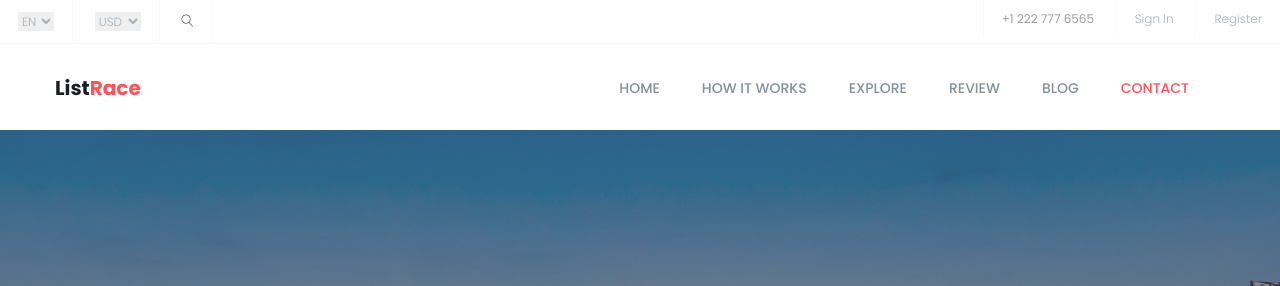
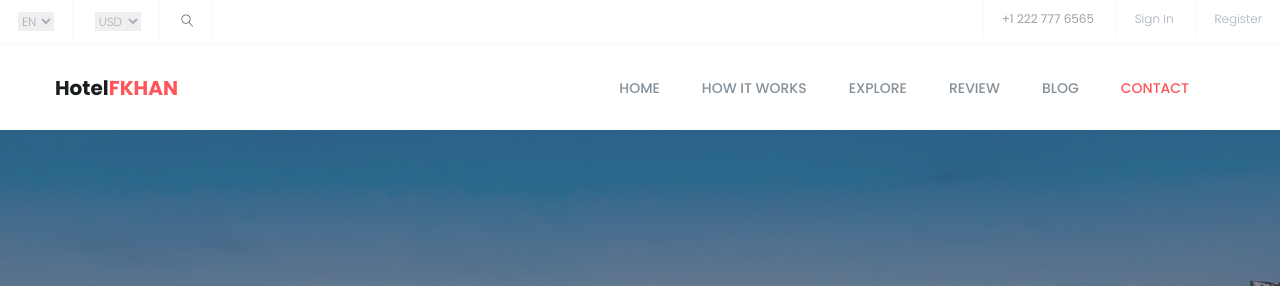
Before and after one commit to programmers0809/hotel-Fkan-Akhan, a Django app: page / in a window 1280 px wide. Shown: the top 286 px of the page. Run offline with Django 5.2, Linux system fonts and the light colour scheme; data comes from the database, SQL or seed files in the repository; both versions use the stored data as it was after the commit; some libraries are stand-ins or nearby versions.

Commit message:
full end dizayin

```diff
--- a/templates/home.html
+++ b/templates/home.html
@@ -121,7 +121,7 @@
 			                <button type="button" class="navbar-toggle" data-toggle="collapse" data-target="#navbar-menu">
 			                    <i class="fa fa-bars"></i>
 			                </button>
-			                <a class="navbar-brand" href="{% url "home_page" %}">list<span>race</span></a>
+			                <a class="navbar-brand" href="{% url "home_page" %}">hotel<span>FKHAN</span></a>
 
 			            </div><!--/.navbar-header-->
 			            <!-- End Header Navigation -->
```
Also changed, not shown: db.sqlite3, media/210X210.png (added).
